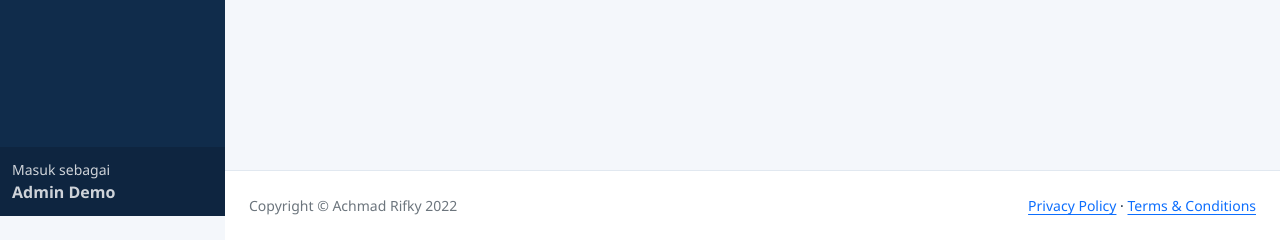
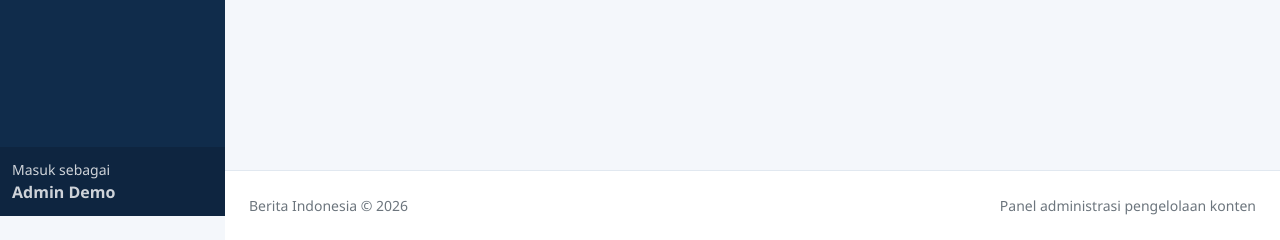
Before and after one commit to AchmadRifkyMeishandy/Web-Berita, a PHP site: page /admin/index.php in a window 1280 px wide. Shown: the part 584-824 px from the top of the page. Run offline with PHP 8.4, Linux system fonts and the light colour scheme; a user stored in the database is signed in; some libraries are stand-ins or nearby versions.

Commit message:
style: simplify admin footer and remove placeholder links

```diff
--- a/admin/footer.php
+++ b/admin/footer.php
@@ -1,14 +1,8 @@
-<footer class="py-4 bg-light mt-auto">
-                    <div class="container-fluid px-4">
-
-                        <div class="d-flex align-items-center justify-content-between small">
-                            <div class="text-muted">Copyright &copy; Achmad Rifky 2022</div>
-                            <div>
-
-                                <a href="#">Privacy Policy</a>
-                                &middot;
-                                <a href="#">Terms &amp; Conditions</a>
-                            </div>
-                        </div>
-                    </div>
-                </footer>
+<footer class="py-4 mt-auto">
+    <div class="container-fluid px-4">
+        <div class="d-flex flex-column flex-md-row align-items-start align-items-md-center justify-content-between gap-2 small">
+            <div class="text-muted">Berita Indonesia &copy; <?= date('Y'); ?></div>
+            <div class="text-muted">Panel administrasi pengelolaan konten</div>
+        </div>
+    </div>
+</footer>
```
